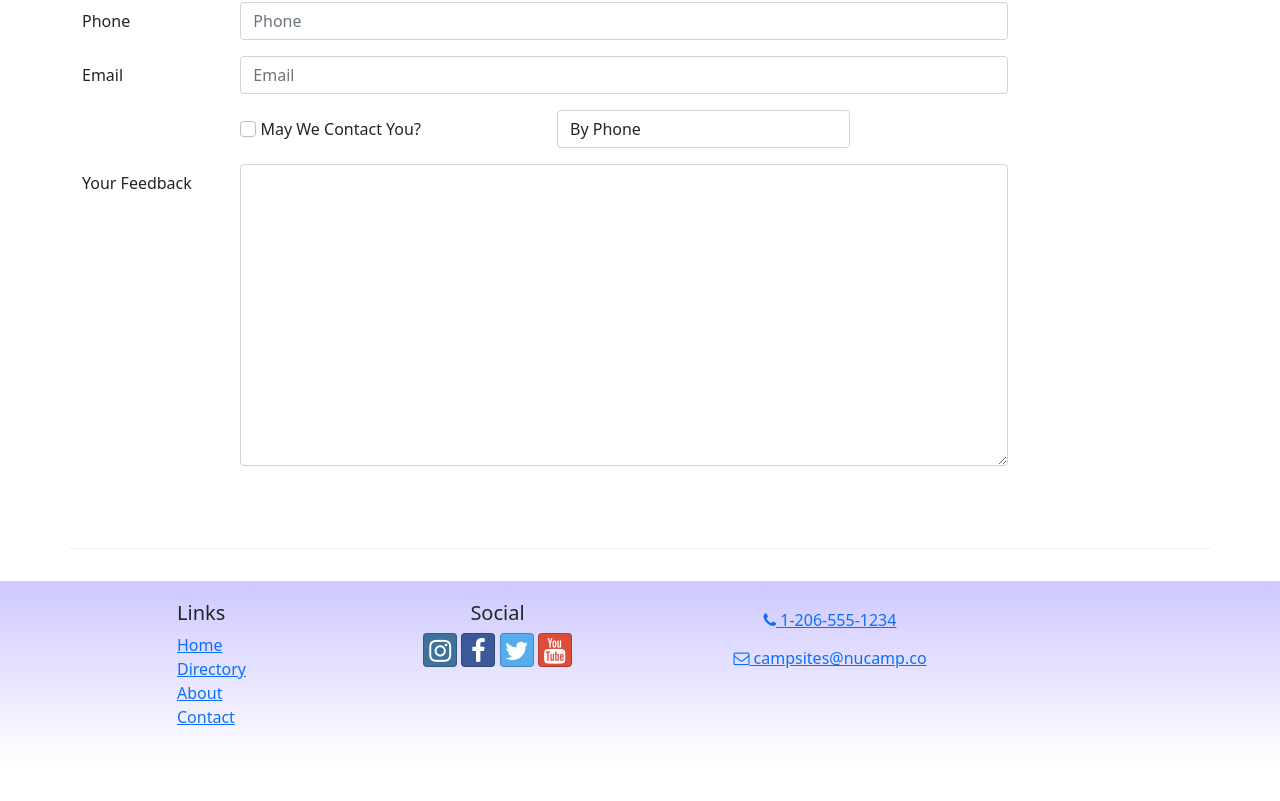
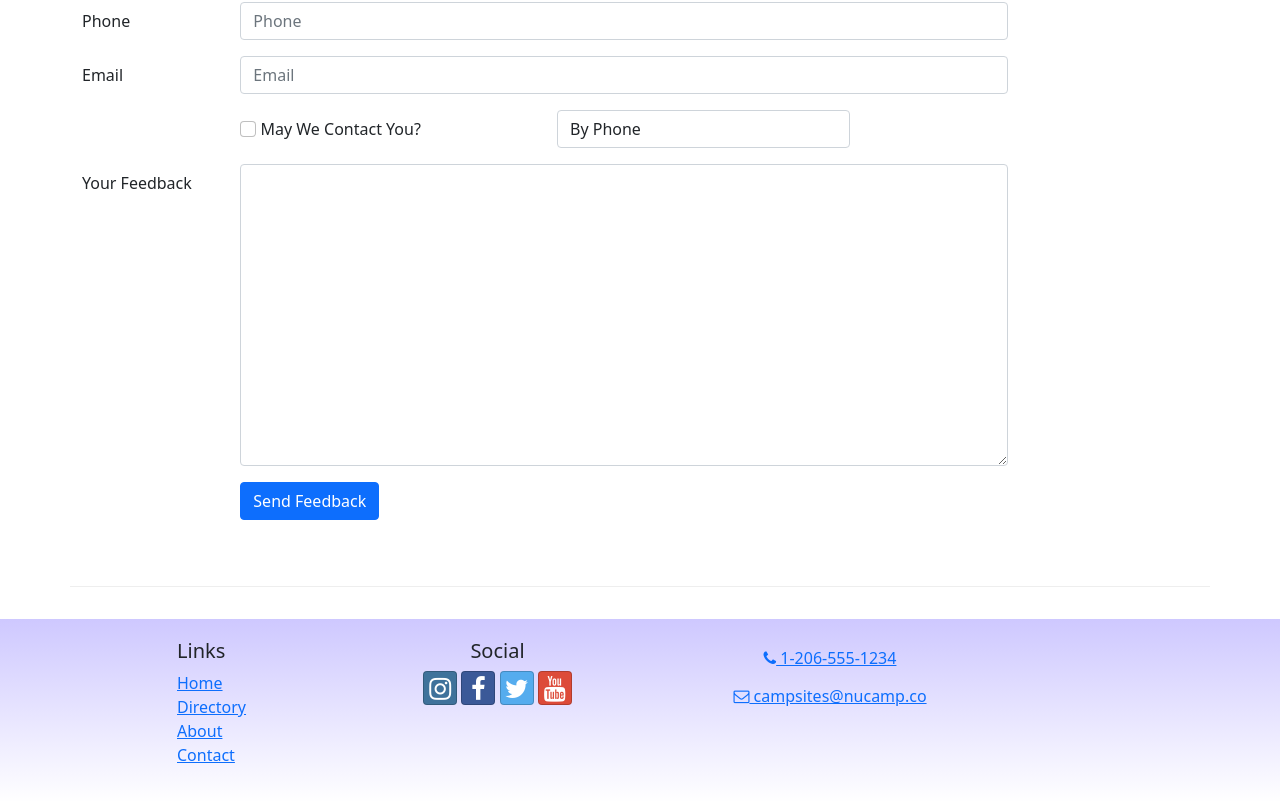
Before and after one commit to rhondashepp/gitrep, a React (Create React App) app in the folder NucampFolder/WebDev/3-React/nucampsite/: page /contact in a window 1280 px wide. Shown: the part 681-1482 px from the top of the page. Before the commit the page ends 1446 px from the top, so only its background shows below. Built offline with nearby package versions, Linux system fonts and the light colour scheme.

Commit message:
ContactForm part 3

```diff
--- a/NucampFolder/WebDev/3-React/nucampsite/src/components/ContactForm.js
+++ b/NucampFolder/WebDev/3-React/nucampsite/src/components/ContactForm.js
@@ -2,6 +2,12 @@
 import { Formik, Field, Form } from "formik";
 
 const ContactForm = () => {
+  const handleSubmit = (values, {resetForm}) =>{
+    console.log('form values', values);
+    console.log('in JSON format:', JSON.stringify(values));
+    resetForm();
+  };
+
   return (
     <Formik
       initialValues={{
@@ -13,6 +19,7 @@
         contactType: "By Phone",
         feedback: "",
       }}
+      onSubmit={handleSubmit}
     >
       <Form>
         <FormGroup row>
@@ -82,12 +89,21 @@
           </Label>
           <Col md="10">
             <Field
-             name='feedback' as='textarea' rows='12'
-            className="form-control" />
+              name="feedback"
+              as="textarea"
+              rows="12"
+              className="form-control"
+            />
           </Col>
         </FormGroup>
 
-        <FormGroup row></FormGroup>
+        <FormGroup row>
+          <Col md={{ size: 10, offset: 2 }}>
+            <Button type="submit" color="primary">
+              Send Feedback
+            </Button>
+          </Col>
+        </FormGroup>
       </Form>
     </Formik>
   );
```
